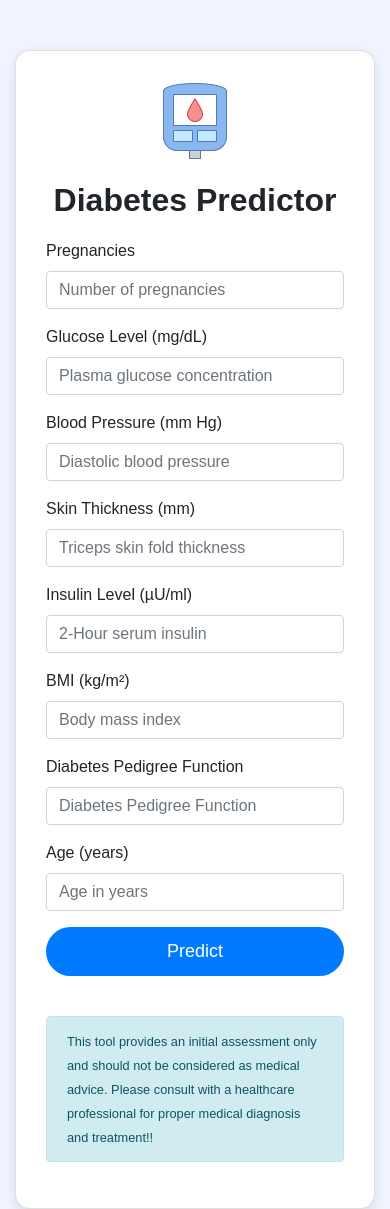
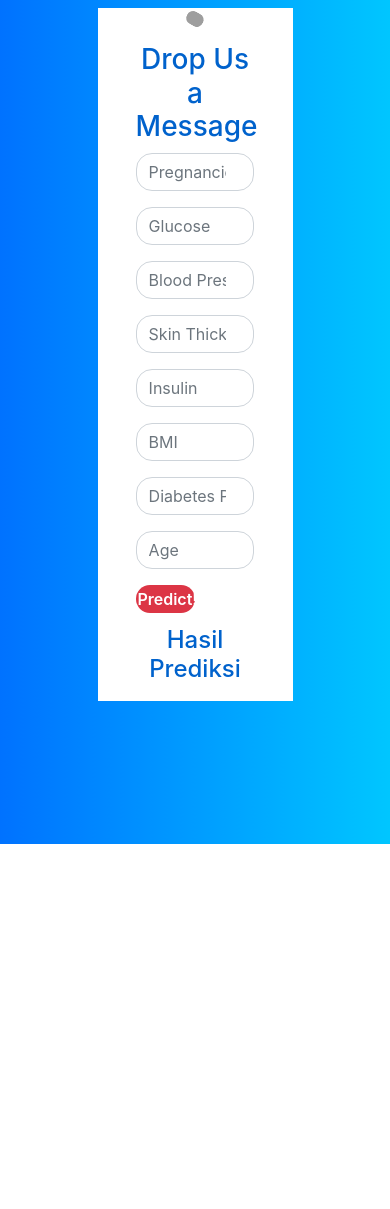
Before and after one commit to walkervalentinuss/diabetes-predictor, a Flask app: page / in a window 390 px wide. After the commit the page ends 844 px from the top, so only its background shows below. Run offline with Flask 3, Linux system fonts and the light colour scheme; parts of the project's set-up code (start-up, migrations or seed data) failed here and were passed over; some libraries are stand-ins or nearby versions; grey boxes are pictures that could not be loaded.

Commit message:
rebuild front end

```diff
--- a/templates/index.html
+++ b/templates/index.html
@@ -3,185 +3,54 @@
 <head>
     <meta charset="UTF-8">
     <meta name="viewport" content="width=device-width, initial-scale=1.0">
-    <title>Diabetes Predictor</title>
-    <link rel="stylesheet" href="https://stackpath.bootstrapcdn.com/bootstrap/4.5.2/css/bootstrap.min.css">
-    <style>
-        body {
-            background-color: #f0f4ff;
-            font-family: 'Arial', sans-serif;
-        }
-        .container {
-            margin-top: 50px;
-            max-width: 600px;
-        }
-        .card {
-            padding: 30px;
-            box-shadow: 0 4px 12px rgba(0, 0, 0, 0.1);
-            border-radius: 15px;
-        }
-        h2 {
-            font-weight: bold;
-            margin-bottom: 20px;
-            text-align: center;
-        }
-        .form-group label {
-            font-weight: 500;
-        }
-        .btn     {
-            background-color: #007bff;
-            color: white;
-            border-radius: 25px;
-            font-size: 18px;
-            padding: 10px 0;
-        }
-        .btn:hover {
-            background-color: #0056b3;
-        }
-        .alert {
-            margin-top: 15px;
-        }
-        .header-icon {
-            display: flex;
-            justify-content: center;
-            align-items: center;
-            margin-bottom: 20px;
-        }
-        .header-icon svg {
-            width: 50px;
-            height: 50px;
-            fill: #007bff;
-        }
-        .invalid-feedback {
-            display: none;
-            color: red;
-            font-size: 0.875em;
-        }
-        input.is-invalid {
-            border-color: red;
-        }
-    </style>
+    <title>Document</title>
+    <link href="//maxcdn.bootstrapcdn.com/bootstrap/4.1.1/css/bootstrap.min.css" rel="stylesheet" id="bootstrap-css">
+    <link rel="stylesheet" href="style.css">
 </head>
 <body>
-    <div class="container">
-        <div class="card">
-            <div class="header-icon">
-                <img src="icons8-glucometer-80.png" alt="glucometer">
-            </div>
-            <h2>Diabetes Predictor</h2>
-            <form id="diabetes-form">
-                <div class="form-row">
-                    <div class="form-group col-md-6">
-                        <label for="pregnancies">Pregnancies</label>
-                        <input type="number" class="form-control" id="pregnancies" placeholder="Number of pregnancies" step="1" required>
+    <div class="container contact-form">
+        <div class="contact-image">
+            <img src="https://image.ibb.co/kUagtU/rocket_contact.png" alt="rocket_contact"/>
+        </div>
+        <form method="post">
+            <h3>Drop Us a Message</h3>
+           <div class="row">
+                <div class="col-md-6">
+                    <div class="form-group">
+                        <input type="number" name="pregnancies" class="form-control" placeholder="Pregnancies" value="" />
                     </div>
-                    <div class="form-group col-md-6">
-                        <label for="glucose">Glucose Level (mg/dL)</label>
-                        <input type="number" class="form-control" id="glucose" placeholder="Plasma glucose concentration" step="0.1" required>
-                        <div class="invalid-feedback">Glucose level cannot be 0.</div>
+                    <div class="form-group">
+                        <input type="number" name="glucose" class="form-control" placeholder="Glucose" value="" />
+                    </div>
+                    <div class="form-group">
+                        <input type="number" name="bloodPressure" class="form-control" placeholder="Blood Pressure" value="" />
+                    </div>
+                    <div class="form-group">
+                        <input type="number" name="skinThickness" class="form-control" placeholder="Skin Thickness" value="" />
+                    </div>
+                    <div class="form-group">
+                        <input type="number" name="insulin" class="form-control" placeholder="Insulin" value="" />
+                    </div>
+                    <div class="form-group">
+                        <input type="number" name="BMI" class="form-control" placeholder="BMI" value="" />
+                    </div>
+                    <div class="form-group">
+                        <input type="number" name="diabetesPredigreeFunction" class="form-control" placeholder="Diabetes Predigree Function" value="" />
+                    </div>
+                    <div class="form-group">
+                        <input type="number" name="age" class="form-control" placeholder="Age" value="" />
+                    </div>
+                    <div class="form-group">
+                        <button type="submit" class="btn btn-block btn-large btnContact">Predict!</button>
                     </div>
                 </div>
-                <div class="form-row">
-                    <div class="form-group col-md-6">
-                        <label for="bloodPressure">Blood Pressure (mm Hg)</label>
-                        <input type="number" class="form-control" id="bloodPressure" placeholder="Diastolic blood pressure" step="0.1" required>
-                        <div class="invalid-feedback">Blood pressure cannot be 0.</div>
-                    </div>
-                    <div class="form-group col-md-6">
-                        <label for="skinThickness">Skin Thickness (mm)</label>
-                        <input type="number" class="form-control" id="skinThickness" placeholder="Triceps skin fold thickness" step="0.1" required>
-                        <div class="invalid-feedback">Skin thickness cannot be 0.</div>
-                    </div>
+                <div class="col-md-6">
+                    <h4>Hasil Prediksi</h4>
                 </div>
-                <div class="form-row">
-                    <div class="form-group col-md-6">
-                        <label for="insulin">Insulin Level (µU/ml)</label>
-                        <input type="number" class="form-control" id="insulin" placeholder="2-Hour serum insulin" step="0.1" required>
-                        <div class="invalid-feedback">Insulin level cannot be 0.</div>
-                    </div>
-                    <div class="form-group col-md-6">
-                        <label for="bmi">BMI (kg/m²)</label>
-                        <input type="number" class="form-control" id="bmi" placeholder="Body mass index" step="0.01" required>
-                        <div class="invalid-feedback">BMI cannot be 0.</div>
-                    </div>
-                </div>
-                <div class="form-group">
-                    <label for="diabetesPedigreeFunction">Diabetes Pedigree Function</label>
-                    <input type="number" class="form-control" id="diabetesPedigreeFunction" placeholder="Diabetes Pedigree Function" step="0.01" required>
-                    <div class="invalid-feedback">Diabetes Pedigree Function cannot be 0.</div>
-                </div>
-                <div class="form-group">
-                    <label for="age">Age (years)</label>
-                    <input type="number" class="form-control" id="age" placeholder="Age in years" step="1" required>
-                </div>
-                <button type="submit" class="btn btn-block">Predict</button>
-            </form>
-            <div id="result" class="mt-4 text-center"></div>
-            <div class="alert alert-info mt-3" role="alert">
-                <small>This tool provides an initial assessment only and should not be considered as medical advice. Please consult with a healthcare professional for proper medical diagnosis and treatment!!</small>
             </div>
-        </div>
-    </div>
-
-    <script>
-        document.getElementById('diabetes-form').addEventListener('input', function(event) {
-            const target = event.target;
-            const fieldsToValidate = ['glucose', 'bloodPressure', 'skinThickness', 'insulin', 'bmi'];
-
-            if (fieldsToValidate.includes(target.id)) {
-                const value = parseFloat(target.value);
-                if (value === 0) {
-                    target.classList.add('is-invalid');
-                    target.nextElementSibling.style.display = 'block';
-                } else {
-                    target.classList.remove('is-invalid');
-                    target.nextElementSibling.style.display = 'none';
-                }
-            }
-        });
-
-        document.getElementById('diabetes-form').addEventListener('submit', async function(event) {
-            event.preventDefault();
-
-            const invalidFields = document.querySelectorAll('.is-invalid');
-            if (invalidFields.length > 0) return;
-
-            const data = {
-                input: [
-                    parseFloat(document.getElementById('pregnancies').value),
-                    parseFloat(document.getElementById('glucose').value),
-                    parseFloat(document.getElementById('bloodPressure').value),
-                    parseFloat(document.getElementById('skinThickness').value),
-                    parseFloat(document.getElementById('insulin').value),
-                    parseFloat(document.getElementById('bmi').value),
-                    parseFloat(document.getElementById('diabetesPedigreeFunction').value),
-                    parseFloat(document.getElementById('age').value)
-                ]
-            };
-
-            try {
-                const response = await fetch('http://127.0.0.1:5000/predict', {
-                    method: 'POST',
-                    headers: {
-                        'Content-Type': 'application/json'
-                    },
-                    body: JSON.stringify(data)
-                });
-
-                const result = await response.json();
-                const prediction = result.prediction === 1 ? "Diabetes Detected" : "No Diabetes Detected";
-
-                document.getElementById('result').innerHTML = `
-                    <div class="alert alert-info">${prediction}</div>
-                `;
-
-                document.getElementById('diabetes-form').reset();
-            } catch (error) {
-                console.error('Error:', error);
-                document.getElementById('result').innerHTML = `
-                    <div class="alert alert-danger">Error making prediction. Please try again.</div>
-                `;
-            }
-        });
-    </script>
+        </form>
+</div>
+<script src="//maxcdn.bootstrapcdn.com/bootstrap/4.1.1/js/bootstrap.min.js"></script>
+<script src="//cdnjs.cloudflare.com/ajax/libs/jquery/3.2.1/jquery.min.js"></script>
 </body>
 </html>
--- /dev/null
+++ b/templates/style.css
@@ -0,0 +1,58 @@
+body{
+    background: -webkit-linear-gradient(left, #0072ff, #00c6ff);
+}
+.contact-form{
+    background: #fff;
+    margin-top: 2%;
+    width: 50%;
+}
+.contact-form .form-control{
+    border-radius:1rem;
+}
+.contact-image{
+    text-align: center;
+}
+.contact-image img{
+    border-radius: 6rem;
+    width: 11%;
+    margin-top: -3%;
+    transform: rotate(29deg);
+}
+.contact-form form{
+    padding: 14%;
+}
+.contact-form form .row{
+    margin-bottom: -7%;
+}
+.contact-form h3{
+    margin-bottom: 8%;
+    margin-top: -10%;
+    text-align: center;
+    color: #0062cc;
+}
+.contact-form h4{
+    margin-bottom: 2%;
+    margin-top: -2%;
+    text-align: center;
+    color: #0062cc;
+}
+.contact-form .btnContact {
+    width: 50%;
+    border: none;
+    border-radius: 1rem;
+    padding: 1.5%;
+    background: #dc3545;
+    font-weight: 600;
+    color: #fff;
+    cursor: pointer;
+}
+.btnContactSubmit
+{
+    width: 50%;
+    border-radius: 1rem;
+    padding: 1.5%;
+    color: #fff;
+    background-color: #0062cc;
+    border: none;
+    cursor: pointer;
+}
```
Also changed, not shown: templates/script.js (added, +59 -0 lines), README.md.
